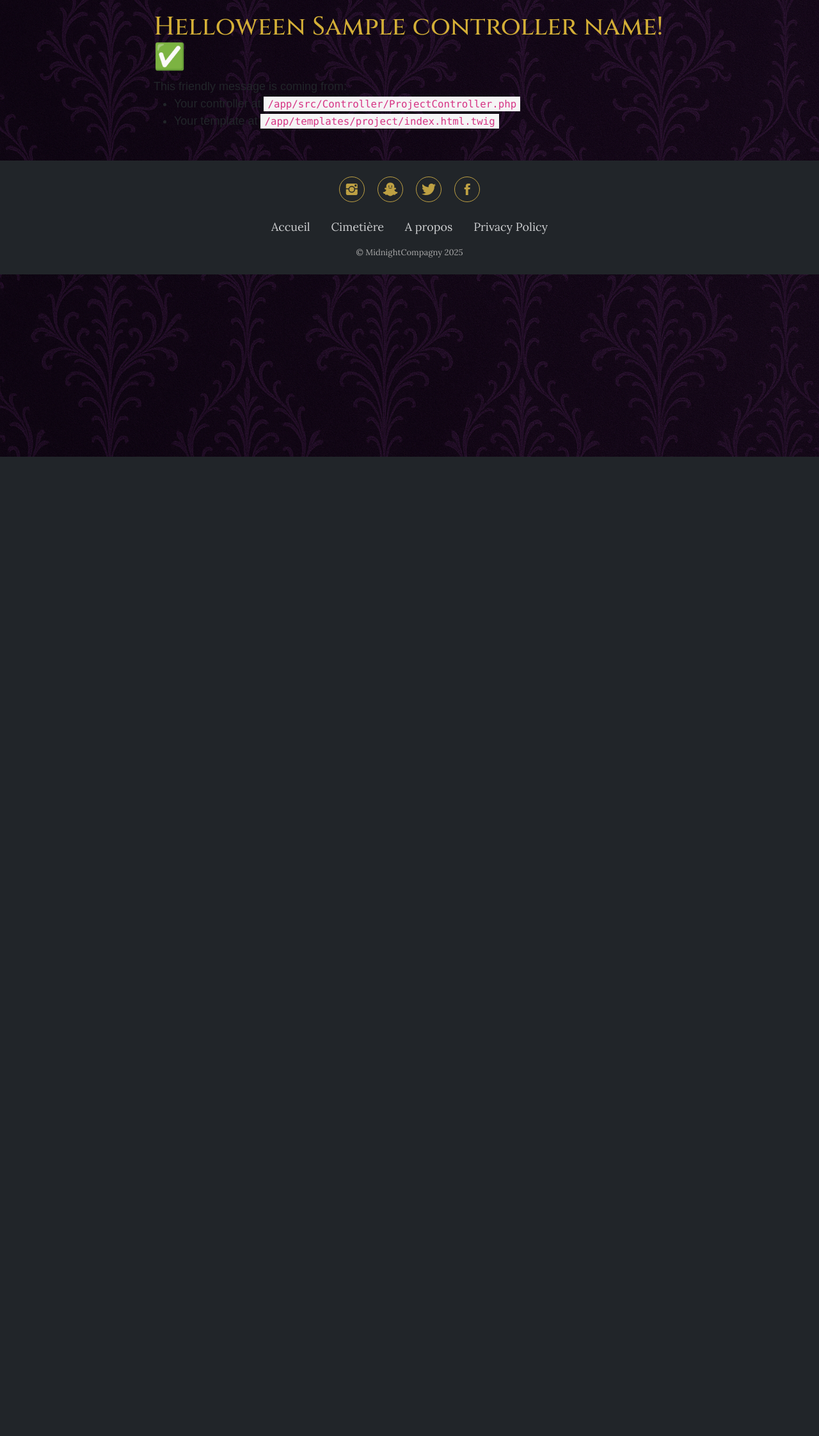
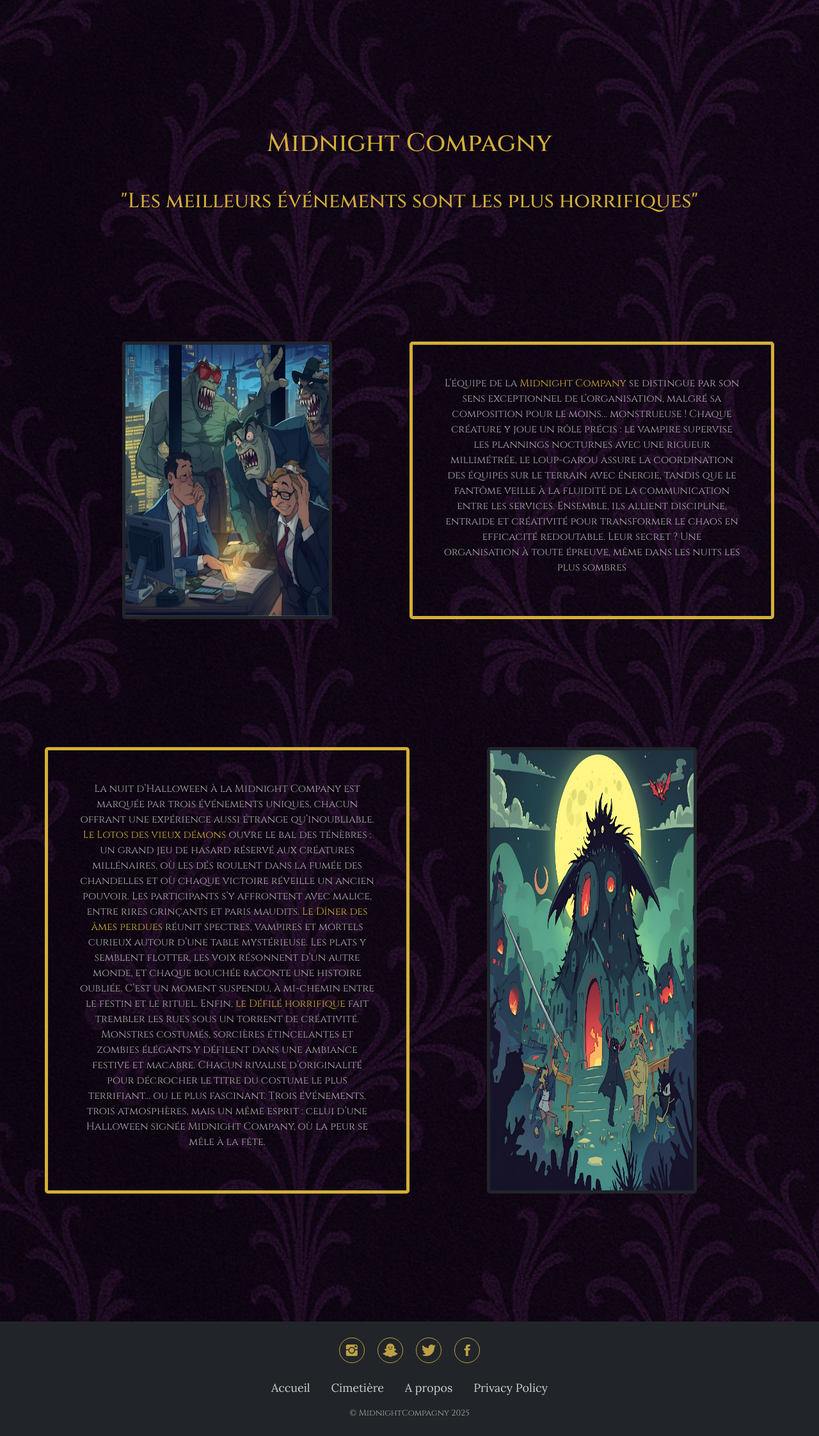
Before and after one commit to Pauliine11/symfonyProject, a Symfony app: template templates/project/index.html.twig in a window 1280 px wide. Shown: the part 86-2331 px from the top of the page at 64% size. Before the commit the page ends 800 px from the top, so only its background shows below. Run offline with Twig, Linux system fonts and the light colour scheme; the template is opened without the code that fills it: most values are stand-ins (such as "Sample title", 1, 10 or a date in 2020); some libraries are stand-ins or nearby versions; some web fonts are replaced.

Commit message:
page d'accueil

```diff
--- a/migrations/Version20251029103941.php
+++ b/migrations/Version20251029132500.php
@@ -10,7 +10,7 @@
 /**
  * Auto-generated Migration: Please modify to your needs!
  */
-final class Version20251029103941 extends AbstractMigration
+final class Version20251029132500 extends AbstractMigration
 {
     public function getDescription(): string
     {
@@ -20,6 +20,7 @@
     public function up(Schema $schema): void
     {
         // this up() migration is auto-generated, please modify it to your needs
+        $this->addSql('CREATE TABLE user (id INT AUTO_INCREMENT NOT NULL, email VARCHAR(180) NOT NULL, roles JSON NOT NULL, password VARCHAR(255) NOT NULL, pseudo VARCHAR(50) NOT NULL, UNIQUE INDEX UNIQ_IDENTIFIER_EMAIL (email), PRIMARY KEY(id)) DEFAULT CHARACTER SET utf8mb4 COLLATE `utf8mb4_unicode_ci` ENGINE = InnoDB');
         $this->addSql('ALTER TABLE event ADD user_id INT DEFAULT NULL');
         $this->addSql('ALTER TABLE event ADD CONSTRAINT FK_3BAE0AA7A76ED395 FOREIGN KEY (user_id) REFERENCES user (id)');
         $this->addSql('CREATE INDEX IDX_3BAE0AA7A76ED395 ON event (user_id)');
@@ -29,6 +30,7 @@
     {
         // this down() migration is auto-generated, please modify it to your needs
         $this->addSql('ALTER TABLE event DROP FOREIGN KEY FK_3BAE0AA7A76ED395');
+        $this->addSql('DROP TABLE user');
         $this->addSql('DROP INDEX IDX_3BAE0AA7A76ED395 ON event');
         $this->addSql('ALTER TABLE event DROP user_id');
     }
--- a/public/css/style.css
+++ b/public/css/style.css
@@ -30,7 +30,7 @@
     border-radius: 30px;
 }
 
-h1 {
+h1, h2, span {
     color: 	#D4AF37;
     font-family: 'Cinzel', serif;
 }
@@ -150,3 +150,25 @@
     transform: translateY(-7px);
     box-shadow: 0 0 0.7rem var(--color);
 }
+
+
+
+.margin-top{
+  margin-top: 200px;
+  margin-bottom: 200px;
+}
+
+.box-index1{
+  border: 5px solid #D4AF37;
+  border-radius: 5px;
+}
+
+.box-index-img{
+  border: 5px solid;
+  border-radius: 5px;
+}
+
+p{
+  color: #aaa;
+  font-family: 'Cinzel', serif;
+}
--- a/templates/partials/navbar.html.twig
+++ b/templates/partials/navbar.html.twig
@@ -27,6 +27,9 @@
                     <li class="nav-item">
                         <a class="nav-link p-2 flex-shrink-1" href="{{ path('app_logout') }}">Se déconnecter</a>
                     </li>
+                    <li class="nav-item">
+                        <a class="nav-link p-2 flex-shrink-1" href="{{ path('app_event_new') }}">Ajouter un Événement</a>
+                    </li>
                 {% else %}
                     <li class="nav-item">
                         <a class="nav-link p-2 flex-shrink-1" href="{{ path('app_register') }}">Inscription</a>
@@ -34,6 +37,7 @@
                     <li class="nav-item">
                         <a class="nav-link p-2 flex-shrink-1" href="{{ path('app_login') }}">Se connecter</a>
                     </li>
+
                 {% endif %}
             </ul>
         </div>
--- a/templates/project/index.html.twig
+++ b/templates/project/index.html.twig
@@ -3,18 +3,39 @@
 {% block title %}Midnight Compagny{% endblock %}
 
 {% block body %}
-<style>
-    .example-wrapper { margin: 1em auto; max-width: 800px; width: 95%; font: 18px/1.5 sans-serif; }
-    .example-wrapper code { background: #F5F5F5; padding: 2px 6px; }
-</style>
+    <div class="text-center margin-top">
+        <h1 class="m-5">Midnight Compagny</h1>
+        <h2 class="m-5">"Les meilleurs événements sont les plus horrifiques"</h2>
+    </div>
 
-<div class="example-wrapper">
-    <h1>Helloween {{ controller_name }}! ✅</h1>
+    <div class="container margin-top">
+        <div class="row">
+            <div class="col-6 d-flex justify-content-center">
+                <img class="box-index-img"  width="60%" src="{{ asset ('img/Img_monster-index(2).png') }}" alt="" />
+            </div>
+            <div class="col-6 text-center box-index1 p-5">
+                <p>L’équipe de la <span>Midnight Company</span> se distingue par son sens exceptionnel de l’organisation, malgré sa composition pour le moins… monstrueuse ! Chaque créature y joue un rôle précis : le vampire supervise les plannings nocturnes avec une rigueur millimétrée, le loup-garou assure la coordination des équipes sur le terrain avec énergie, tandis que le fantôme veille à la fluidité de la communication entre les services. Ensemble, ils allient discipline, entraide et créativité pour transformer le chaos en efficacité redoutable. Leur secret ? Une organisation à toute épreuve, même dans les nuits les plus sombres
+                </p>
+            </div>
+        </div>
+    </div>
 
-    This friendly message is coming from:
-    <ul>
-        <li>Your controller at <code>/app/src/Controller/ProjectController.php</code></li>
-        <li>Your template at <code>/app/templates/project/index.html.twig</code></li>
-    </ul>
-</div>
+    <div class="container margin-top">
+        <div class="row">
+            <div class="col-6 text-center box-index1 p-5">
+                <p>La nuit d’Halloween à la Midnight Company est marquée par trois événements uniques, chacun offrant une expérience aussi étrange qu’inoubliable.
+                    <span>Le Lotos des vieux démons</span> ouvre le bal des ténèbres : un grand jeu de hasard réservé aux créatures millénaires, où les dés roulent dans la fumée des chandelles et où chaque victoire réveille un ancien pouvoir. Les participants s’y affrontent avec malice, entre rires grinçants et paris maudits.
+                    <span>Le Dîner des âmes perdues</span> réunit spectres, vampires et mortels curieux autour d’une table mystérieuse. Les plats y semblent flotter, les voix résonnent d’un autre monde, et chaque bouchée raconte une histoire oubliée. C’est un moment suspendu, à mi-chemin entre le festin et le rituel.
+                    Enfin, <span>le Défilé horrifique</span> fait trembler les rues sous un torrent de créativité. Monstres costumés, sorcières étincelantes et zombies élégants y défilent dans une ambiance festive et macabre. Chacun rivalise d’originalité pour décrocher le titre du costume le plus terrifiant… ou le plus fascinant.
+
+                    Trois événements, trois atmosphères, mais un même esprit : celui d’une Halloween signée Midnight Company, où la peur se mêle à la fête.
+                </p>
+            </div>
+            <div class="col-6 d-flex justify-content-center">
+                <img class="box-index-img"  width="60%" src="{{ asset ('img/Img_monster-index.png') }}" alt="" />
+            </div>
+
+        </div>
+    </div>
+
 {% endblock %}
```
Also changed, not shown: migrations/Version20251028095817.php (deleted, +0 -31 lines), migrations/Version20251029103736.php (deleted, +0 -33 lines), public/img/Img_monster-index(2).png (added), public/img/Img_monster-index.png (added).
